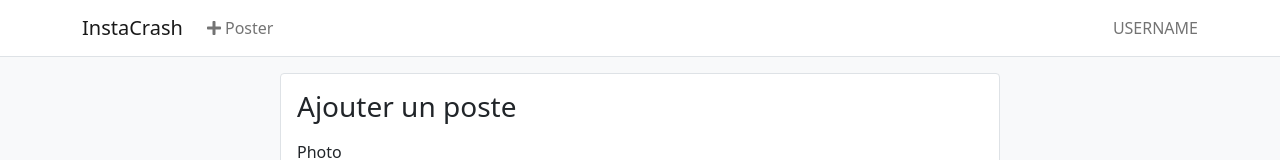
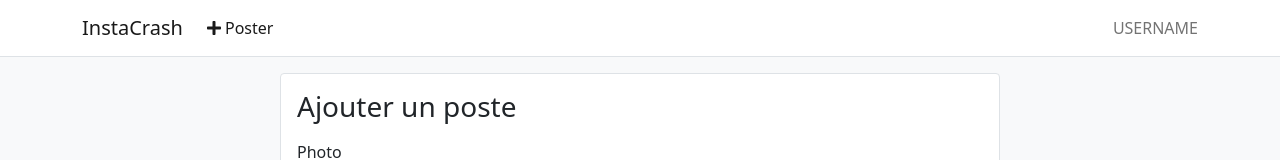
Before and after one commit to grallm/m1-google-cloud, a Next.js app in the folder client/: page /post in a window 1280 px wide. Shown: the top 160 px of the page. Built offline with nearby package versions, Linux system fonts and the light colour scheme.

Commit message:
Client : improved links Header

```diff
--- a/client/components/Header.tsx
+++ b/client/components/Header.tsx
@@ -2,23 +2,32 @@ import { faPlus } from '@fortawesome/free-solid-svg-icons'
 import { FontAwesomeIcon } from '@fortawesome/react-fontawesome'
 import React from 'react'
 import { Container, Nav, Navbar } from 'react-bootstrap'
+import Link from 'next/link'
+import { useRouter } from 'next/dist/client/router'
 
 const Header: React.FC<{}> = () => {
+  const router = useRouter()
+
   return (
     <Navbar className="border-bottom fixed-top bg-white">
       <Container>
-        <Navbar.Brand>
-          InstaCrash
-        </Navbar.Brand>
+        <Link href='/' passHref>
+          <Navbar.Brand>
+            InstaCrash
+          </Navbar.Brand>
+        </Link>
 
         <button className="navbar-toggler" type="button" data-bs-toggle="collapse" data-bs-target="#navbarTogglerDemo01" aria-controls="navbarTogglerDemo01" aria-expanded="false" aria-label="Toggle navigation">
           <span className="navbar-toggler-icon"></span>
         </button>
         <div className="navbar-collapse collapse">
           <Nav className="me-auto">
-            <Nav.Link className="fs-6">
-              <FontAwesomeIcon icon={faPlus} /> Poster
-            </Nav.Link>
+            {/* Post */}
+            <Link href='/post' passHref>
+              <Nav.Link active={router.pathname === '/post'}>
+                <FontAwesomeIcon icon={faPlus} /> Poster
+              </Nav.Link>
+            </Link>
           </Nav>
 
           {/* Right */}
```
